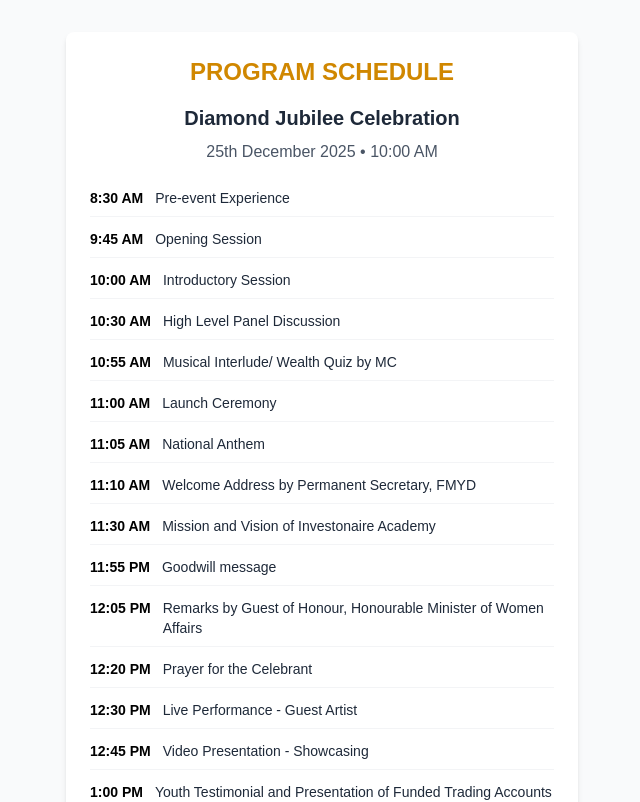
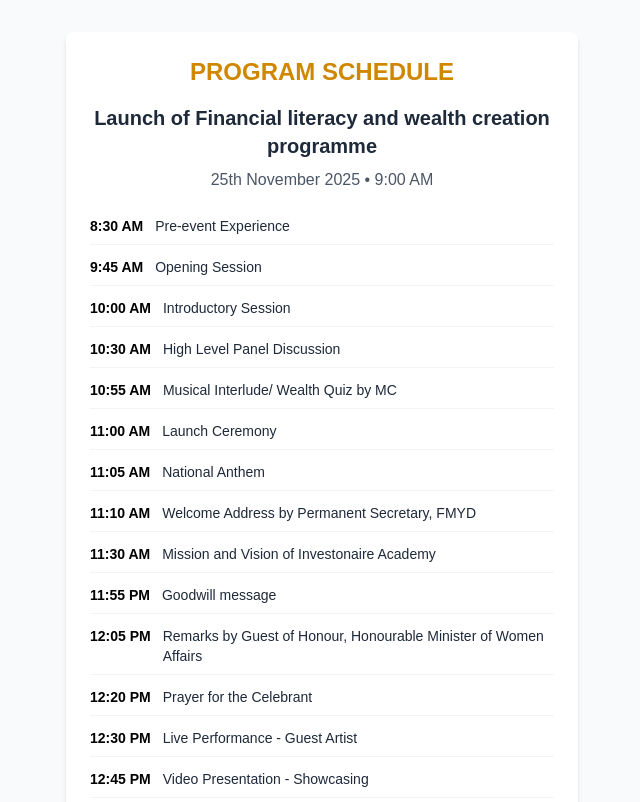
Before and after one commit to thatzerroguy/investonair-official, a Next.js app: page /order-service in a window 1280 px wide. Shown: the top 802 px of the page, without its empty margins (318-958 px from the left). Built offline with nearby package versions, Linux system fonts and the light colour scheme.

Commit message:
fix: remove wrong heading

```diff
--- a/app/order-service/page.tsx
+++ b/app/order-service/page.tsx
@@ -36,11 +36,11 @@ export default function OrderServicePage() {
                 </h1>
 
                 <h2 className="text-lg md:text-xl font-semibold text-gray-800 mb-2 text-center">
-                    Diamond Jubilee Celebration
+                    Launch of Financial literacy and wealth creation programme
                 </h2>
 
                 <p className="text-gray-600 text-sm md:text-base mb-6 text-center">
-                    25th December 2025 • 10:00 AM
+                    25th November 2025 • 9:00 AM
                 </p>
 
                 <div className="space-y-3 mb-6">
```
